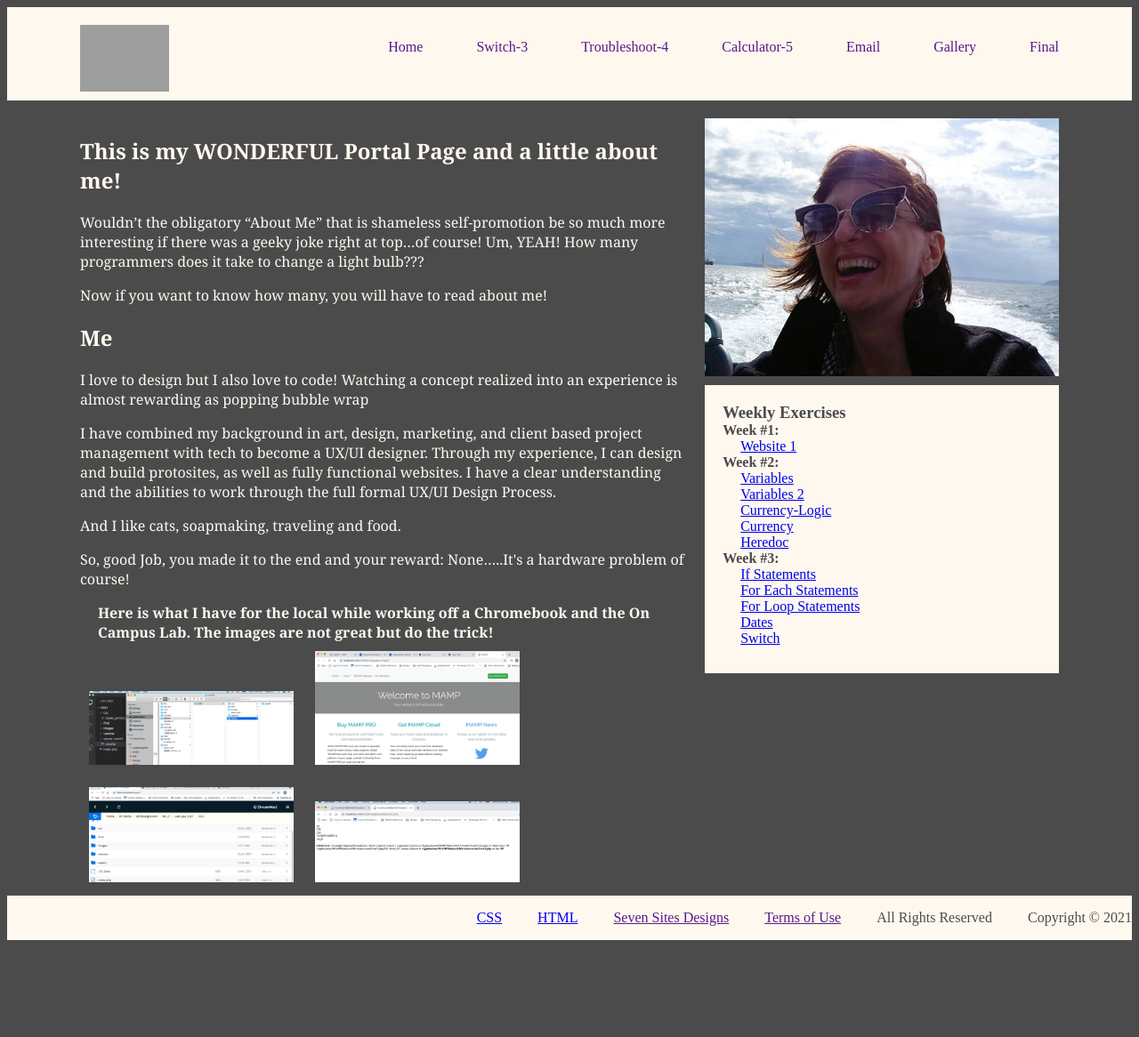
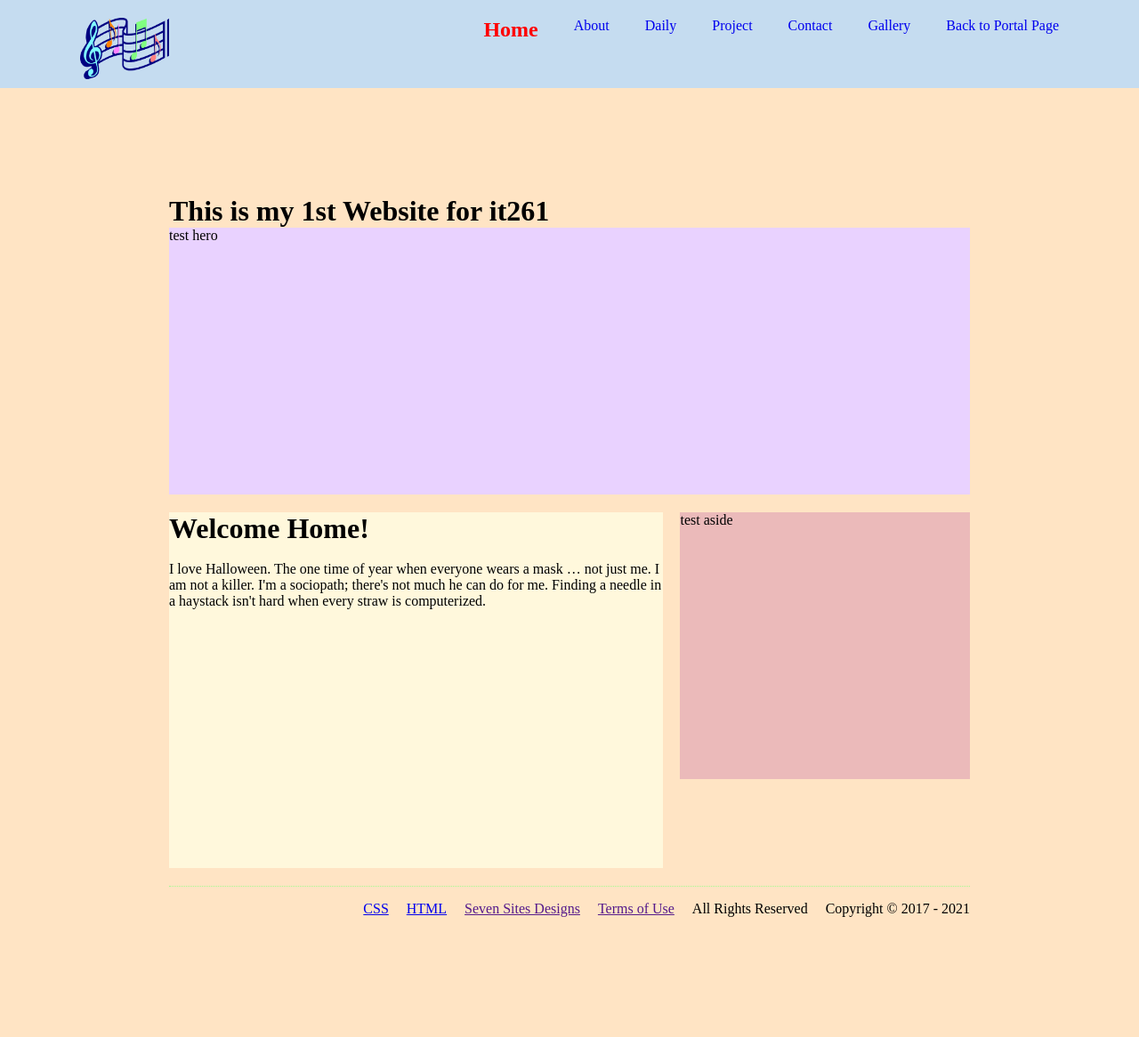
Before and after one commit to kjhill1/261_WebApps_fall_2021, a PHP site: page / in a window 1280 px wide. Shown: the whole page at 89% size. Before the commit the page ends 1057 px from the top, so only its background shows below. Run offline with PHP 8.4, Linux system fonts and the light colour scheme; grey boxes are pictures that could not be loaded.

Commit message:
Daily page

```diff
--- /dev/null
+++ b/css/styles.css
@@ -0,0 +1,141 @@
+/* Styles for my website it261 */
+
+* {
+    padding: 0;
+    margin:0;
+    box-sizing: border-box;
+
+}
+
+body {
+    background-color: bisque;
+}
+
+header {
+    background-color: rgb(197, 220, 240);
+    overflow:hidden;
+}
+
+.header-inner{
+    max-width: 1100px;
+    margin:20px auto;
+
+}
+#logo {
+    float:left;
+    width: 100px;
+    margin-bottom: 10px;
+}
+
+nav {
+    float: right;
+    height: 50px;
+}
+
+nav ul {
+    float:right;
+}
+
+nav li {
+    float:left;
+    list-style-type: none;
+    margin-left:40px;
+}
+
+nav a {
+    text-decoration: none;
+}
+
+#wrapper {
+    max-width: 1100px;
+    margin: 20px auto;
+    padding:100px;
+}
+
+#hero {
+    height: 300px;
+    background-color: rgb(233, 210, 255);
+    margin-bottom: 20px;
+}
+
+/* based on a 940 grid (580/940=61.50%) */
+main {
+    width:61.7%;
+    height:400px;
+    float:left;
+    background-color: cornsilk;
+    margin-bottom: 20px;
+
+}
+
+/* (340px/940px=36.17%) */
+aside {
+    width: 36.17%;
+    height: 300px;
+    float: right;
+    background-color: rgb(235, 186, 186);
+
+
+}
+
+
+/* Daily CSS */
+
+.current {
+    color:red;
+    font-weight: bold;
+    font-size: 1.5em;
+}
+
+
+.mon {
+    background-color: rgb(244, 225, 228);
+}
+
+.tues {
+    background-color: rgb(187, 167, 205);
+}
+
+.wed {
+    background-color: rgb(191, 191, 244);
+}
+
+
+.thurs {
+    background-color: rgb(198, 244, 191);
+}
+.bands {
+    width: 250px;
+    height: auto;
+    padding: 10px 0px;
+}
+
+.daily li{
+    padding: 10px;
+    list-style-type: none;
+
+    }
+
+/* end daily CSS */
+
+
+
+
+
+footer{
+    height: 50px;
+    line-height: 50px;
+    border-top: 1px dotted rgb(165, 250, 144);
+    clear: both;
+}
+
+ul footer {
+    float: right;
+}
+
+footer li {
+    float: right;
+    height: 50px;
+    list-style-type: none;
+    margin-left: 20px;
+}
--- /dev/null
+++ b/includes/footer.php
@@ -0,0 +1,30 @@
+
+<footer>
+    <ul>
+    <li>Copyright &copy;
+    <?php
+    $date_current = date('Y');
+    $date_created = 2017;
+
+    if($date_current == $date_created) {
+        echo $date_current;
+        } else {
+            echo ''.$date_created.' - '.$date_current.' ';
+        }
+
+    ?>
+
+</li>
+            <li>All Rights Reserved</li>
+            <li><a href="">Terms of Use</a></li>
+            <li><a href="">Seven Sites Designs</a></li>
+            <li><a href="http://validator.w3.org/nu/?doc=https%3A%2F%2Fkjhilldesigns.com%2Ffall_21%2fweb_app_it261%2Fit261%2Findex.php">HTML</a></li>
+            <li><a href= "https://jigsaw.w3.org/css-validator/validator?uri=https%3A%2F%2Fkjhilldesigns.com%2Ffall_21%2fweb_app_it261%2Fit261%2Findex.php">CSS</a></li>
+    </ul>
+
+</footer>
+
+ </div> <!--closes wrapper -->
+
+</body>
+</html>
--- /dev/null
+++ b/includes/header.php
@@ -0,0 +1,211 @@
+<?php
+
+define('THIS_PAGE', basename($_SERVER['PHP_SELF']));
+// this is saying (from the header) that the page is going to be "the page we are on"
+
+// creating array for nav
+
+// **********NAV*********
+$nav['index.php'] = 'Home';
+$nav['about.php'] = 'About';
+$nav['daily.php'] = 'Daily';
+$nav['project.php'] = 'Project';
+$nav['contact.php'] = 'Contact';
+$nav['gallery.php'] = 'Gallery';
+$nav['../index.php'] = 'Back to Portal Page';
+
+$logoDaily ='images/music.png';
+$logo = 'images/phplogo.png';
+
+
+switch (THIS_PAGE) {
+    case 'index.php';
+    $title = 'Home Page of Our IT261 Website';
+    $body = 'home';
+    $headline = 'Welcome Home!';
+    break;
+}
+
+switch (THIS_PAGE) {
+    case 'about.php';
+    $title = 'About Page of Our IT261 Website';
+    $body = 'about inner';
+    $headline = 'Welcome to my About Page';
+    break;
+}
+
+switch (THIS_PAGE) {
+    case 'daily.php';
+    $title = 'Daily Page of Our IT261 Website';
+    $body = 'home';
+    $headline = 'Welcome to  my Daily Page - Switch Homework will display!';
+    break;
+}
+
+switch (THIS_PAGE) {
+    case 'project.php';
+    $title = 'Project Page of Our IT261 Website';
+    $body = 'project inner';
+    $headline = 'Welcome to my Project Page!';
+    break;
+}
+
+switch (THIS_PAGE) {
+    case 'gallery.php';
+    $title = 'Gallery Page of Our IT261 Website';
+    $body = 'gallery inner';
+    $headline = 'Welcome to my Gallery Page!';
+    break;
+}
+
+switch (THIS_PAGE) {
+    case 'contact.php';
+    $title = 'Contact Page of Our IT261 Website';
+    $body = 'contact inner';
+    $headline = 'Welcome to my Contact Page!';
+    break;
+}
+
+switch (THIS_PAGE) {
+    case '../index.php';
+    $title = 'Back to Portal Page';
+    // $body = 'Portal';
+    // $headline = 'Welcome to my Contact Page!';
+    break;
+}
+
+
+// ************NAV END***************
+
+
+// ********** BEGINNING of the SWITCH FOR HOMEWORK *************
+// want certain headers to change bases on the day use this
+if(isset($_GET['today'])) {
+$today = $_GET['today'];
+// var is assign $_GET
+    } else {
+    $today = date ('l');
+    }
+
+
+// switch
+
+switch ($today) {
+    case 'Monday':
+        $band = '<h3>Today is about the Smashing Pumpkins</h3>';
+        $pic = 'pumpkins.jpg';
+        $alt = 'The Smashing Pumpkins';
+        $class = 'mon';
+        $content = 'The<b><a href="https://en.wikipedia.org/wiki/The_Smashing_Pumpkins"> Smashing Pumpkins </a></b>are an American alternative rock band from Chicago. Formed in 1988 by frontman Billy Corgan, D\'arcy Wretzky, James Iha, and Jimmy Chamberlin, the band has undergone many line-up changes. The current lineup features Corgan, Chamberlin, Iha and guitarist Jeff Schroeder.<br>
+        <b>Genre: </b> Alternative/Indie';
+        break;
+    }
+
+switch ($today) {
+        case 'Tuesday':
+        $band = '<h3>Today is Yeah Yeah Yeahs Day</h3>';
+        $pic = 'yeahyeahyeahs.jpg';
+        $alt = 'Yeah Yeah Yeahs';
+        $class = 'tues';
+        $content = 'The <b><a href="https://en.wikipedia.org/wiki/Yeah_Yeah_Yeahs">Yeah Yeah Yeahs </a></b> are an American indie rock band formed in New York City in 2000. The group is composed of vocalist and pianist Karen O, guitarist and keyboardist Nick Zinner, and drummer Brian Chase.<br>
+        <b>Genres: </b> Rock, Alternative/Indie';
+        break;
+    }
+
+    switch ($today) {
+        case 'Wednesday':
+            $band = '<h3>Today is Glass Animals Day</h3>';
+            $pic = 'glass_animals.png';
+            $alt = 'Glass Animals';
+            $class = 'wed';
+            $content = '<b><a href="https://en.wikipedia.org/wiki/Glass_Animals">Glass Animals </a></b> are a British indie rock band formed in Oxford in 2010. Led by singer, songwriter, and producer Dave Bayley, the  group also features his childhood friends Joe Seaward, Ed Irwin-Singer and Drew MacFarlane. Bayley wrote and produced all three Glass Animals albums.<br>
+            <b>Genre: </b>Alternative/Indie';
+            break;
+        }
+
+    switch ($today) {
+        case 'Thursday':
+            $band = '<h3>Today 50 Cent DAY!</h3>';
+            $pic = '50_cent.png';
+            $alt = '50 Cent';
+            $class = 'thurs';
+            $content = 'Curtis James Jackson III, known professionally as <b><a href="https://en.wikipedia.org/wiki/50_Cent">50 Cent </a></b>, is an American rapper, actor, television producer, and businessman. Known for his impact in the hip hop industry, he has been described as a "master of the nuanced art of lyrical brevity."<br>
+            <b>Genre: </b>Hip Hop';
+            break;
+        }
+
+    switch ($today) {
+        case 'Friday':
+            $band = '<h3>Today is Feist Day</h3>';
+            $pic = 'feist.png';
+            $alt = 'Feist';
+            $class = 'fri';
+            $content = '<a href="https://en.wikipedia.org/wiki/50_Cent"><b>Leslie Feist </b></a>, known mononymously as Feist, is a Canadian indie pop singer-songwriter and guitarist, performing both as a solo artist and as a member of the indie rock group Broken Social Scene. Feist launched her solo music career in 1999 with the release of Monarch.<br>
+            <b>Genre:</b> Indie rock, Folk music, Indie pop, Pop rock, Indie folk, Baroque pop, Anti-folk, Dance/Electronic, Pop, Urban Folk';
+            break;
+        }
+?>
+
+
+<!doctype html>
+<html lang="en">
+<head>
+<meta charset="UTF-8">
+<meta name="viewport" content="width=device-width, initial-scale=1.0" >
+
+<link href="css/styles.css" type="text/css" rel="stylesheet">
+
+<title><?php echo $title; ?></title>
+
+</head>
+
+
+<body class="<?php echo $body?>">
+
+
+<header>
+    <div class="header-inner">
+        <a href="index.html">
+             <img id="logo" src="images/music.png" alt="logo"></a>
+        <!-- <img id="logo" src="hp if($_GET['nav'] = 'Daily' ? echo $logoDaily : echo $logo ; ?> )" alt="logo"></a> -->
+
+        <!-- tujerary operatir use in place of if else statement
+        if this is true waht happens after ? true use  Daily
+    colon is an "ifelse statement-->
+
+    <nav>
+        <!-- <ul>
+            <li><a href="#">Home</a></li>
+            <li><a href="">About</a></li>
+            <li><a href="daily.php">Daily</a></li>
+            <li><a href="">People</a></li>
+            <li><a href="">Contact</a></li>
+            <li><a href="">Gallery</a></li>
+            <li><a href="../index.php">Back to Portal Page</a></li>
+
+        </ul> -->
+
+        <ul>
+
+        <?php
+        foreach($nav as $key => $value) {
+
+            if(THIS_PAGE == $key){
+                echo '<li><a class="current" href="'.$key.' ">'.$value.'</a></li>';
+            } else {
+                echo '<li><a href="'.$key.'">'.$value.' </a></li>';
+
+            }
+        }
+
+
+        ?>
+        </ul>
+
+    </nav>
+    </div> <!-- closes header-inner -->
+
+
+
+
+</header>
--- a/index.php
+++ b/index.php
@@ -1,117 +1,21 @@
-
-<!doctype html>
-<html lang="en">
-<head>
-<meta charset="UTF-8">
-<meta name="viewport" content="width=device-width, initial-scale=1.0" >
-
-<link href="css/styles_portal.css" type="text/css" rel="stylesheet">
-
-<title>My it261 Portal Page</title>
-<!-- this is from the HTML website page css is same as website page -->
-
-</head>
-<body>
-<header>
-    <div class="header-inner">
-        <!-- <a href="index.html"> -->
-        <img id="logo" src="images/phplogo.png" alt="logo">
-
-    <nav>
-        <ul>
-            <li><a href="">Home</a></li>
-            <li><a href="">Switch-3</a></li>
-            <li><a href="">Troubleshoot-4</a></li>
-            <li><a href="">Calculator-5</a></li>
-            <li><a href="">Email</a></li>
-            <li><a href="">Gallery</a></li>
-            <li><a href="">Final</a></li>
-
-        </ul>
-
-    </nav>
-    </div> <!-- closes header-inner -->
-
-</header>
+<?php
+include('includes/header.php'); ?>
 
 <div id="wrapper">
+<h1>This is my 1st Website for it261</h1>
+<div id="hero">test hero
+</div> <!-- closes hero -->
+
+    <main>
+        <h1><?php echo $headline;?></h1><br>
+
+        <p>I love Halloween. The one time of year when everyone wears a mask … not just me. I am not a killer. I'm a sociopath; there's not much he can do for me. Finding a needle in a haystack isn't hard when every straw is computerized.</p>
+    </main>
+
+<aside>
+test aside
+</aside>
 
 
-    <main>
-    <h2>This is my WONDERFUL Portal Page and a little about me!</h2>
-
-    <p>Wouldn’t the obligatory “About Me” that is shameless self-promotion be so much more interesting if there was a geeky joke right at top…of course! Um, YEAH! How many programmers does it take to change a light bulb???</p>
-    <p>Now if you want to know how many, you will have to read about me!</p>
-
-    <h2>Me</h2>
-
-    <p>I love to design but I also love to code! Watching a concept realized into an experience is almost rewarding as popping bubble wrap</p>
-
-    <p>I have combined my background in art, design, marketing, and client based project management with tech to become a UX/UI designer. Through my experience, I can design and build protosites, as well as fully functional websites. I have a clear understanding and the abilities to work through the full formal UX/UI Design Process.</p>
-    <p>And I like cats, soapmaking, traveling and food.</p>
-
-    <p>So, good Job, you made it to the end and your reward: None…..It's a hardware problem of course!</p>
-
-    <section>
-        <h4>Here is what I have for the local while working off a Chromebook and the On Campus Lab. The images are not great but do the trick!</h4>
-        <img class="mamp" src="images/mamp_local.png" alt="mamp local">
-        <img class="mamp" src="images/mamp_sucess.png" alt="mamp success">
-        <img class="mamp" src="images/dh_file_set.png" alt="dreamhost file set up">
-        <img class="mamp" src="images/error_message.png" alt="error">
-</section>
-
-</main>
-
-<img id="boating" src="images/boating.jpeg" alt="me">
-
-<aside>
-
-    <h3>Weekly Exercises</h3>
-
-    <h4>Week #1:</h4>
-            <ul>
-                <li><a href="website/index.php">Website 1</a></li>
-            </ul>
-
-    <h4>Week #2:</h4>
-
-
-        <ul>
-            <li><a href="weeks/week2/var.php">Variables</a></li>
-            <li><a href="weeks/week2/var2.php">Variables 2</a></li>
-            <li><a href="weeks/week2/currency_logic.php">Currency-Logic</a></li>
-            <li><a href="weeks/week2/currency.php">Currency</a></li>
-            <li><a href="weeks/week2/heredoc.php">Heredoc</a></li>
-        </ul>
-
-
-    <h4>Week #3:</h4>
-
-        <ul>
-            <li><a href="weeks/week3/if.php">If Statements</a></li>
-            <li><a href="weeks/week3/foreach.php">For Each Statements</a></li>
-            <li><a href="weeks/week3/forloop.php">For Loop Statements</a></li>
-            <li><a href="weeks/week3/date.php">Dates</a></li>
-            <li><a href="weeks/week3/switch.php">Switch</a></li>
-        </ul>
-
-</aside>
-
-</div>
-<!-- closes div wrapper -->
-
-    <footer>
-        <ul>
-            <li>Copyright &copy; 2021</li>
-            <li>All Rights Reserved</li>
-            <li><a href="">Terms of Use</a></li>
-            <li><a href="">Seven Sites Designs</a></li>
-            <li><a href="http://validator.w3.org/nu/?doc=https%3A%2F%2Fkjhilldesigns.com%2Ffall_21%2fweb_app_it261%2Fit261%2Findex.php">HTML</a></li>
-            <li><a href= "https://jigsaw.w3.org/css-validator/validator?uri=https%3A%2F%2Fkjhilldesigns.com%2Ffall_21%2fweb_app_it261%2Fit261%2Findex.php">CSS</a></li>
-
-        </ul>
-
-    </footer>
-
-</body>
-</html>
+<?php
+include('includes/footer.php') ?>
```
Also changed, not shown: daily.php (added, +30 -0 lines).
